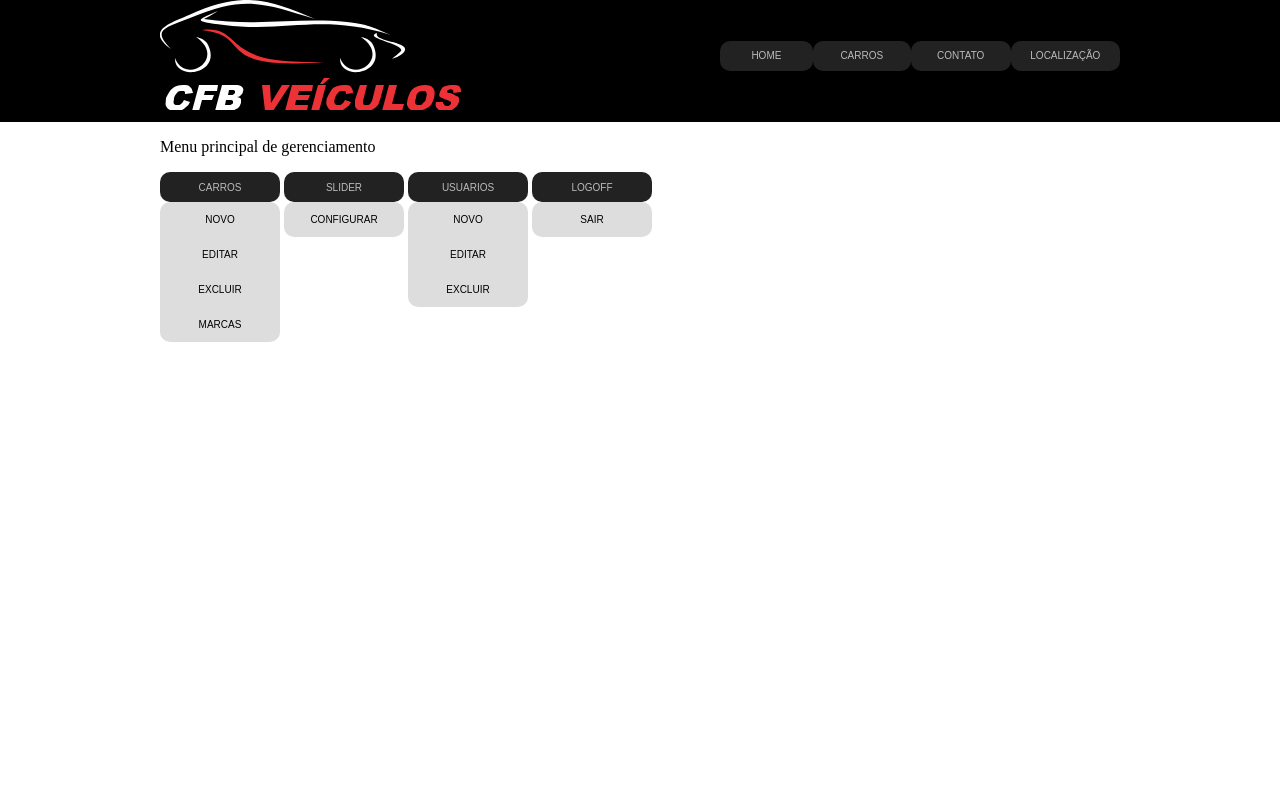
After one commit to paladino3/projetoSiteCompleto, a PHP site: page /gerenciamento.php in a window 1280 px wide. The commit adds this page. Run offline with PHP 8.4, Linux system fonts and the light colour scheme.

Commit message:
inicio do projeto

```diff
--- /dev/null
+++ b/conexao.inc
@@ -0,0 +1,3 @@
+<?php
+
+$con= mysqli_connect("localhost","root", "", "cfbveiculos");
--- a/estilos.css
+++ b/estilos.css
@@ -30,7 +30,7 @@ header{
     text-decoration: none;
     display: table-cell; /*forma de lita*/
     margin: 0px;
-    width: 100px;
+    width: 120px;
     height: 30px;
     background-color: #222;
     padding: 1px 5px 1px 5px;
@@ -42,15 +42,46 @@ header{
     font-size: 10px;
     cursor: pointer;
     border: 0px;
+    text-transform: uppercase;
 }
 .btMenu:hover {
     background-color: #c22;
     color: #fff;
+}
 
+.menu_ger{
+	display:inline-block;
 }
-.fixProjtc{
 
+.menub{
+	display:table-cell;
+	text-align:center;
+	vertical-align:middle;
+	width:120px;
+	margin:0px;
+	background-color:#ddd;
+	border-radius:10px;
+	cursor:pointer;
+	border:0px;
+	/*visibility:hidden;*/
 }
+
+.menub a{
+	color:#000;
+	padding:12px 16px;
+	text-decoration:none;
+	display:block;
+	font-family:Arial;
+	font-size:10px;
+	text-transform:uppercase;
+}
+
+.menub a:hover{
+	color:#fff;
+	font-weight:bold;
+}
+
+
 #slider{
     margin: 0px;
     border: 0px;
@@ -154,3 +185,13 @@ footer a{
     background-color: #c22;
     color: #fff;
 }
+#lgErro{
+    color: #f00;
+    font-size: 20px;
+    padding: 5px;
+    border: 3px solid #888;
+    border-radius: 10px;
+    width: 290px;
+    text-align: center;
+    background-color: #eee;
+}
--- /dev/null
+++ b/gerenciamento.php
@@ -0,0 +1,51 @@
+<html>
+    <head>
+        <meta charset="UTF-8">
+        <title>Carros & cia</title>
+        <link rel="stylesheet" href="estilos.css">
+
+    </head>
+    <body>
+        <header>
+        <?php
+        include 'topo.php';
+        ?>
+        </header>
+
+        <section>
+          <p>Menu principal de gerenciamento</p>
+        </section>
+       <nav>
+			<div class="menu_ger">
+				<button id="menua1" class="btmenu">carros</button>
+				<div id="menub1" class="menub">
+					<a href="#" target="_self">novo</a>
+					<a href="#" target="_self">editar</a>
+					<a href="#" target="_self">excluir</a>
+					<a href="#" target="_self">marcas</a>
+				</div>
+			</div>
+			<div class="menu_ger">
+				<button id="menua2" class="btmenu">slider</button>
+				<div id="menub2" class="menub">
+					<a href="#" target="_self">configurar</a>
+				</div>
+			</div>
+			<div class="menu_ger">
+				<button id="menua3" class="btmenu">usuarios</button>
+				<div id="menub3" class="menub">
+					<a href="#" target="_self">novo</a>
+					<a href="#" target="_self">editar</a>
+					<a href="#" target="_self">excluir</a>
+				</div>
+			</div>
+			<div class="menu_ger">
+				<button id="menua4" class="btmenu">logoff</button>
+				<div id="menub4" class="menub">
+					<a href="#" target="_self">sair</a>
+				</div>
+			</div>
+		</nav>
+
+	</body>
+</html>
```
Also changed, not shown: logar.php (+19 -4 lines).
